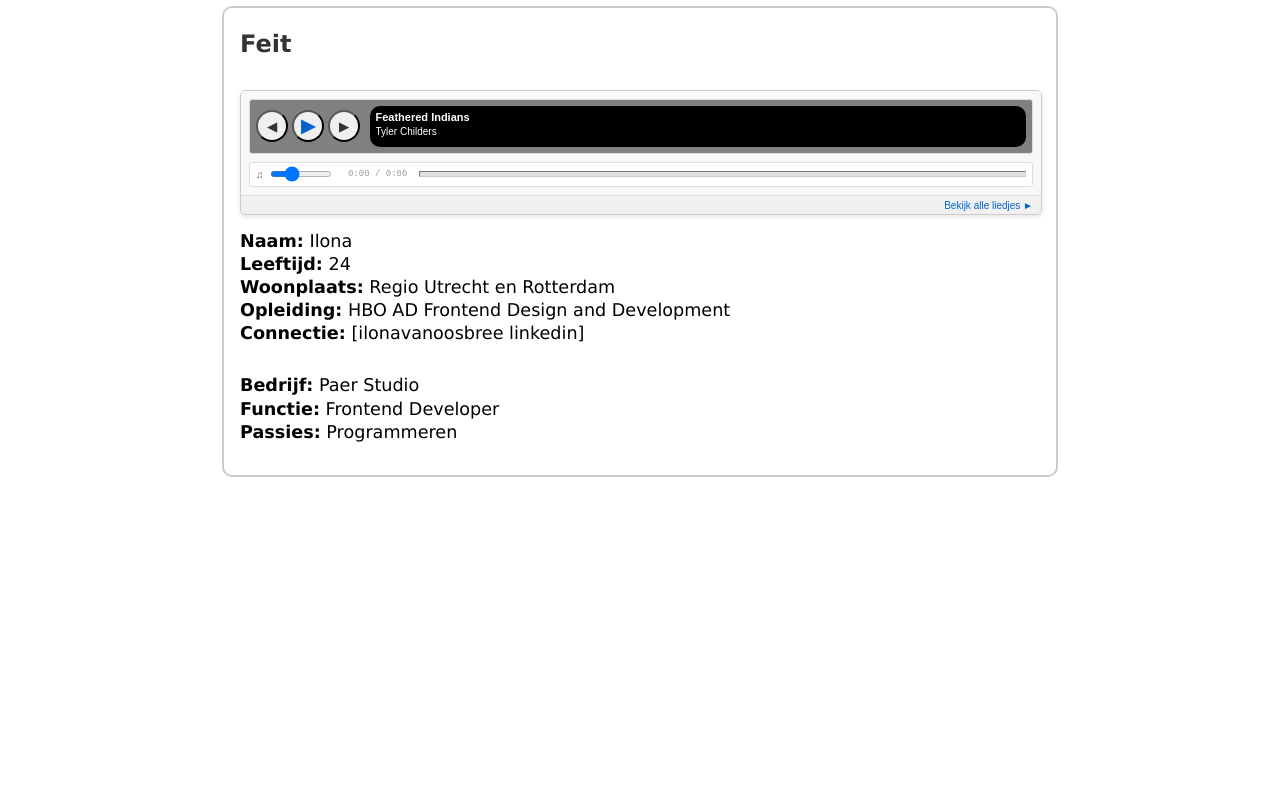
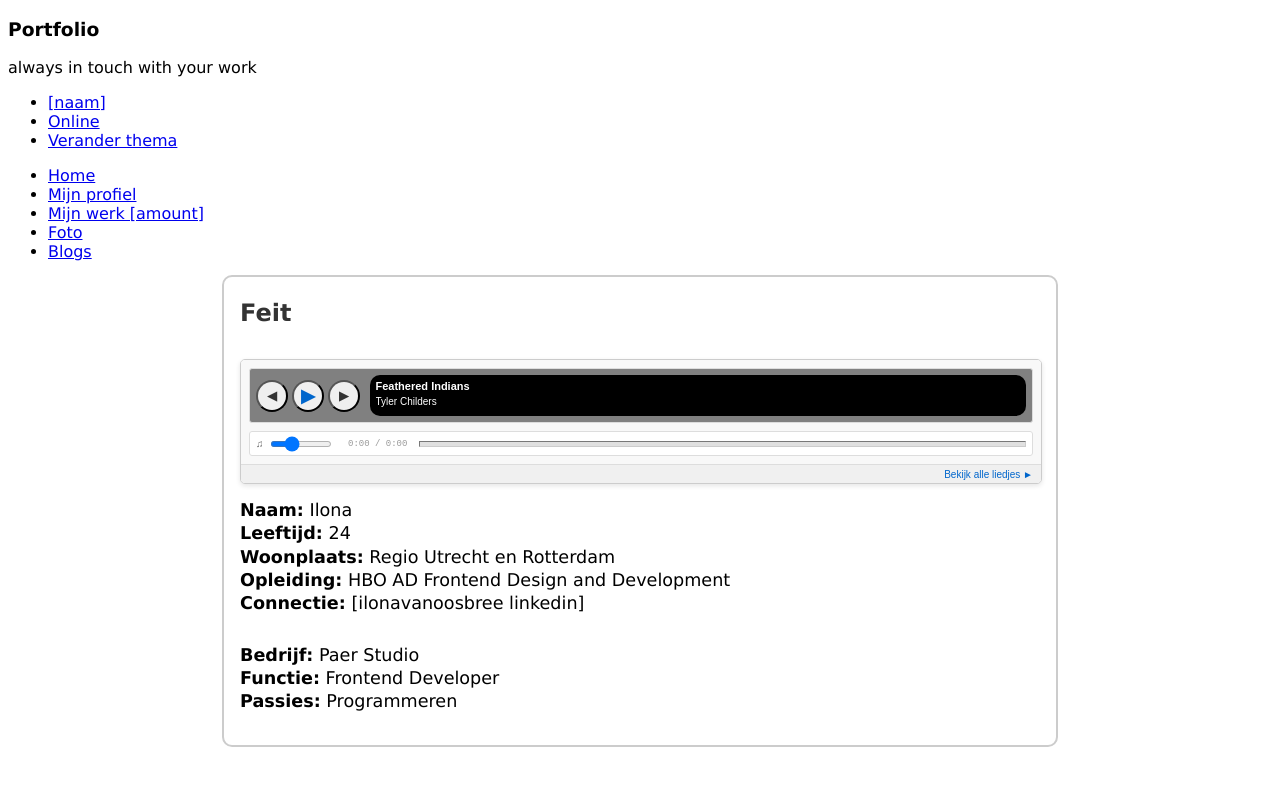
Before and after one commit to smolgeorgie/my-portfolio, a SvelteKit app: page / in a window 1280 px wide. Shown: the top 786 px of the page. Built offline with nearby package versions, Linux system fonts and the light colour scheme.

Commit message:
Added banner + top-nav

```diff
--- /dev/null
+++ b/src/components/Banner.svelte
@@ -0,0 +1,22 @@
+<nav>
+    <div class="banner">
+        <article class="banner-content">
+            <h1> Portfolio </h1>
+            <span> always in touch with your work </span>
+        </article>
+        <ul>
+            <li> <a href="#Name"> [naam] </a></li>
+            <li> <a href="#Status"> Online </a></li>
+            <li> <a href="#Theme"> Verander thema </a></li>
+        </ul>
+    </div>
+    <div class="top-nav">
+            <ul>
+                <li> <a href="#Home"> Home </a></li>
+                <li> <a href="#Profile"> Mijn profiel </a></li>
+                <li> <a href="#Work"> Mijn werk [amount] </a></li>
+                <li> <a href="#Foto"> Foto </a></li>
+                <li> <a href="#Blogs"> Blogs </a></li>
+            </ul>
+    </div>
+</nav>
--- a/src/routes/+page.svelte
+++ b/src/routes/+page.svelte
@@ -1,5 +1,7 @@
 <script>
+    import Banner from '../components/Banner.svelte';
     import Intro from '../components/Intro.svelte';
 </script>
 
+<Banner />
 <Intro />
```
